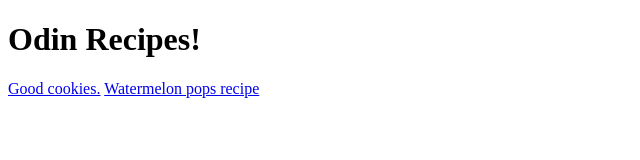
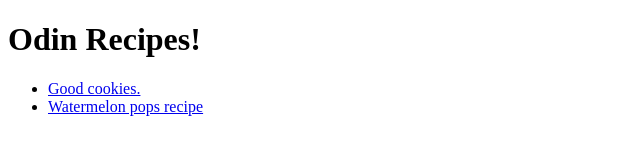
Before and after one commit to TorHassell/odin-recipes, a plain HTML site: page index.html in a window 1280 px wide. Shown: the whole page, without its empty margins (0-640 px from the left). Drawn offline with Linux system fonts and the light colour scheme.

Commit message:
edit index.html

```diff
--- a/index.html
+++ b/index.html
@@ -8,8 +8,8 @@
 </head>
 <body>
     <h1>Odin Recipes!</h1>
-    <a href="file:///home/tor/repos/odin-recipes/recipes/cookies.html">Good cookies.</a>
-    <a href="file:///home/tor/repos/odin-recipes/recipes/watermelonpops.html">Watermelon pops recipe</a>
+    <ul><li><a href="file:///home/tor/repos/odin-recipes/recipes/cookies.html">Good cookies.</a></li>
+    <li><a href="file:///home/tor/repos/odin-recipes/recipes/watermelonpops.html">Watermelon pops recipe</a></li></ul>
 
 </body>
 </html>
```
